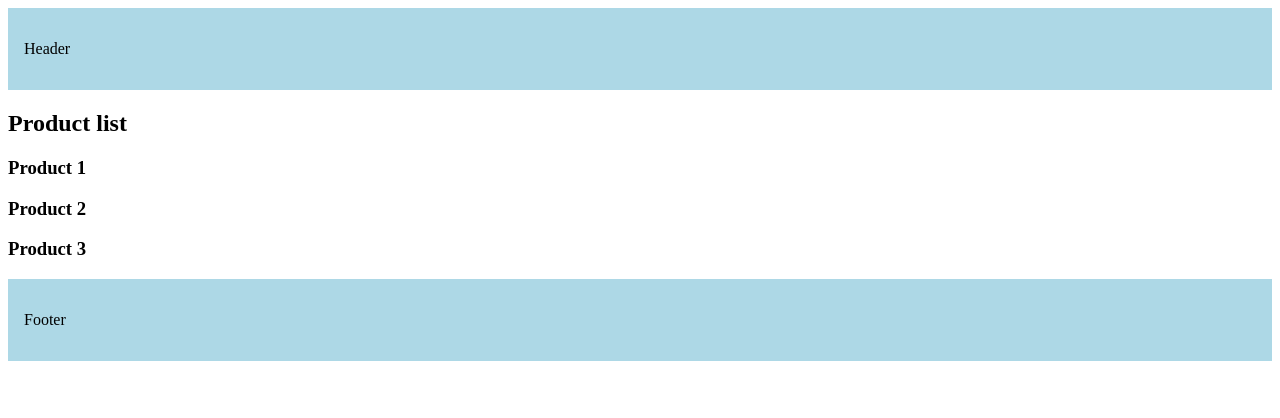
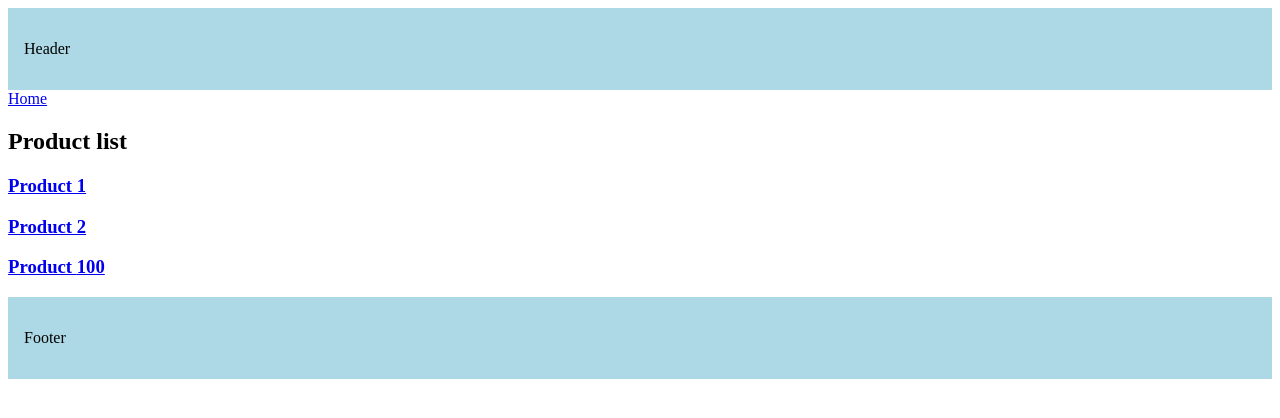
Before and after one commit to magda5281/next-app, a Next.js app: page /products in a window 1280 px wide. Shown: the top 418 px of the page. Built offline with nearby package versions, Linux system fonts and the light colour scheme.

Commit message:
Creating navigation with Link component

```diff
--- a/src/app/products/page.tsx
+++ b/src/app/products/page.tsx
@@ -1,12 +1,27 @@
+import Link from 'next/link';
 import React from 'react';
 
 export default function Products() {
+ const productId = 100;
  return (
   <>
+   <Link href='/'>Home</Link>
    <h2>Product list</h2>
-   <h3>Product 1</h3>
-   <h3>Product 2</h3>
-   <h3>Product 3</h3>
+   <h3>
+    <Link href={'/products/1'}>Product 1</Link>
+   </h3>
+   <h3>
+    <Link href={'/products/2'}>Product 2</Link>
+   </h3>
+   <h3>
+    <Link href={'/products/3'} replace>
+     {' '}
+     {/* replace clears a history entry Product 3 . */}
+    </Link>
+   </h3>
+   <h3>
+    <Link href={`/products/${productId}`}>Product {productId}</Link>
+   </h3>
   </>
  );
 }
```
Also changed, not shown: src/app/page.tsx (+9 -1 lines).
